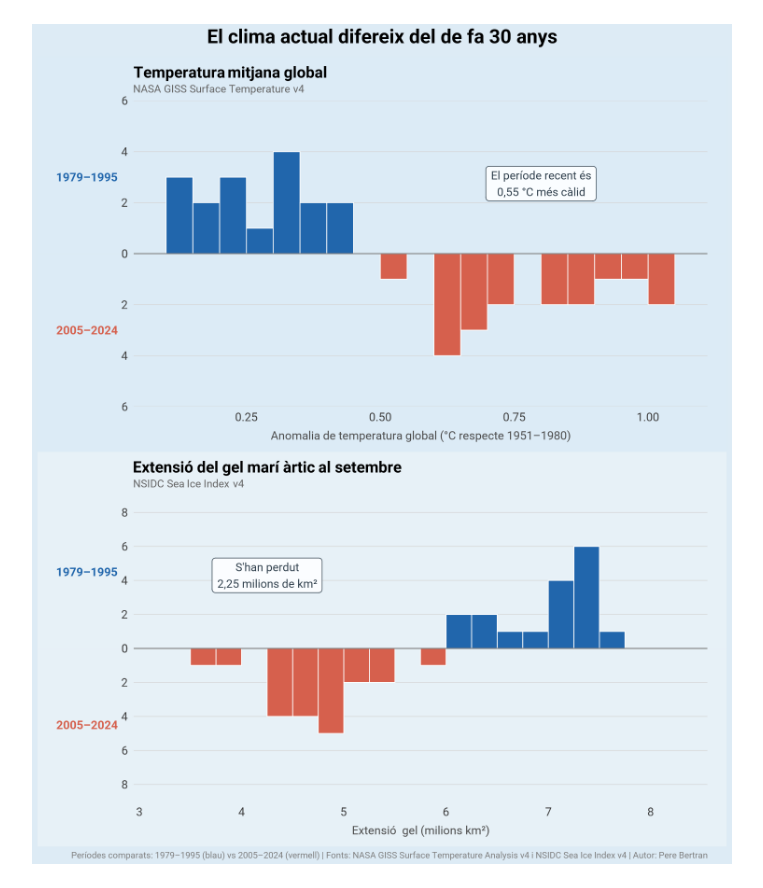
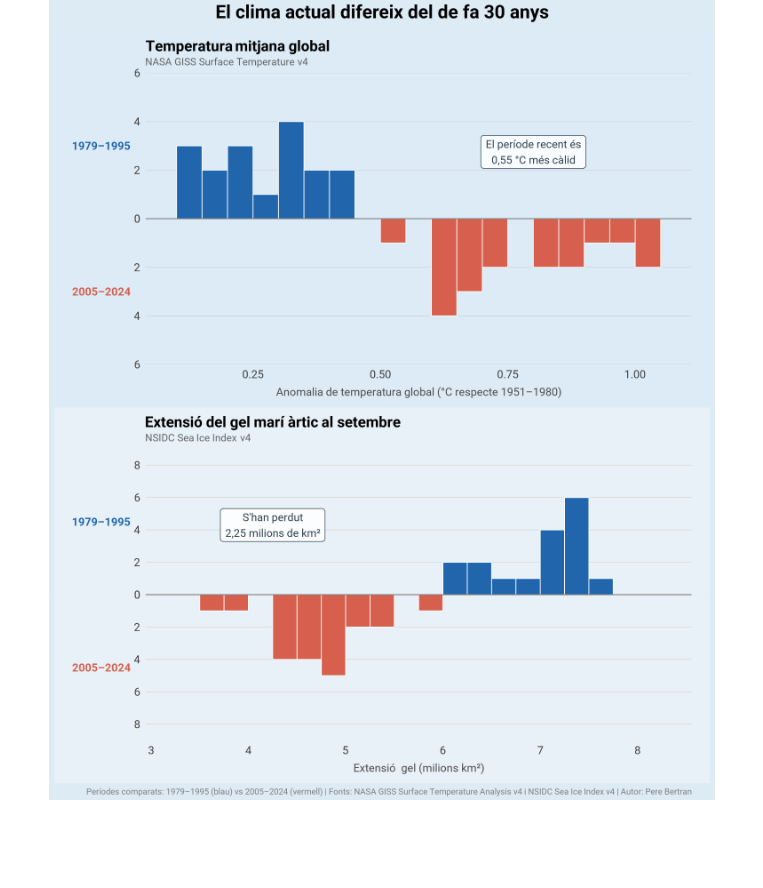
Before and after one commit to PereBS/pac2_visualitzacio, a plain HTML site: page index.html in a window 1280 px wide. Shown: the whole page, without its empty margins (258-1021 px from the left). After the commit the page ends 800 px from the top, so only its background shows below. Drawn offline with Linux system fonts and the light colour scheme.

Commit message:
Update index.html

```diff
--- a/index.html
+++ b/index.html
@@ -7,21 +7,20 @@
   <style>
     body {
       margin: 0;
-      padding: 24px;
+      padding: 0;
       font-family: Arial, sans-serif;
       background: white;
-      text-align: center;
     }
 
     .contenidor {
-      width: 100%;
-      max-width: 700px;
-      margin: 0 auto;
+      width: 100vw;
+      height: 100vh;
+      margin: 0;
     }
-
     img {
-      width: 100%;
-      height: auto;
+      width: 100vw;
+      height: 100vh;
+      object-fit: contain;
       display: block;
     }
   </style>
```
